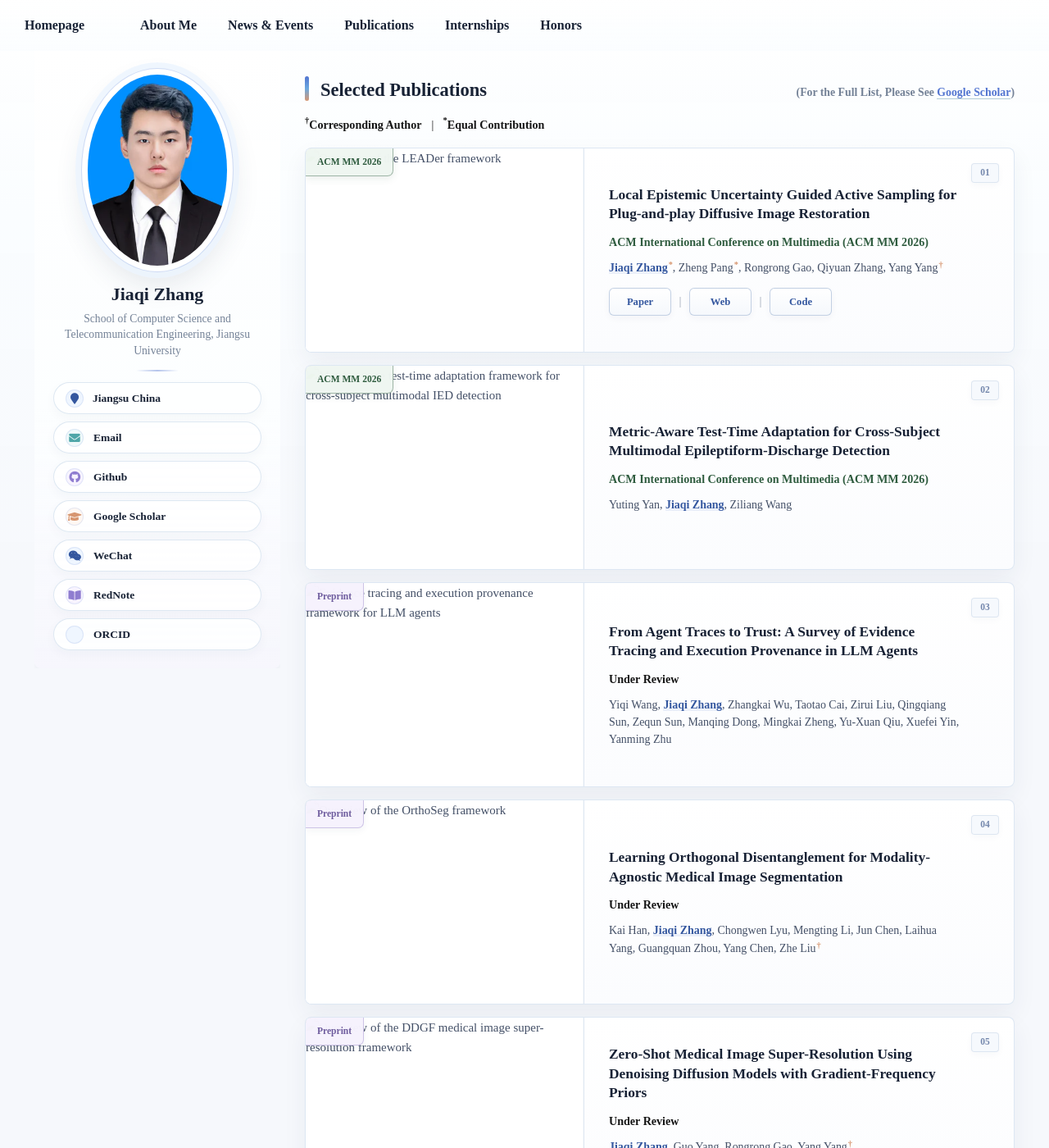
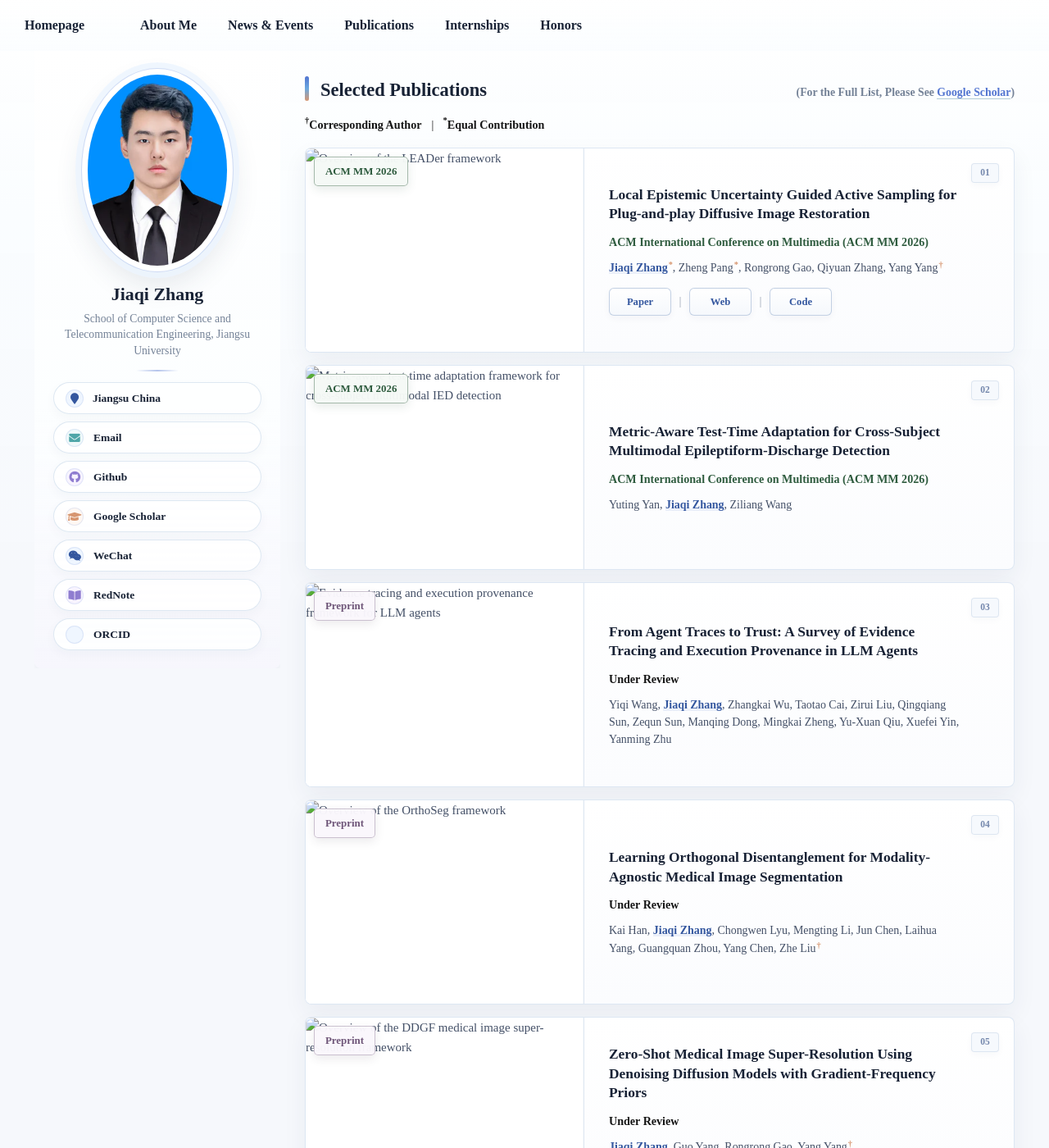
Before and after one commit to JiaqiZhang-Sengoku/JiaqiZhang-Sengoku.github.io, a Jekyll site: the page built from _pages/includes/pub.md, in a window 1280 px wide and 1400 px high. Shown: the whole window at 82% size. Built offline with Jekyll 4.4.1, drawn with Linux system fonts in a browser that asks for light colours; our own code applies the rules of GitHub Pages for plain Markdown files.

Commit message:
20260707

```diff
--- a/_includes/head.html
+++ b/_includes/head.html
@@ -11,8 +11,8 @@
 </script>
 
 <!-- For all browsers -->
-<link rel="preload" href="{{ '/assets/css/main.css?v=20260725-publication-venue-clean' | relative_url }}" as="style">
-<link rel="stylesheet" href="{{ '/assets/css/main.css?v=20260725-publication-venue-clean' | relative_url }}">
+<link rel="preload" href="{{ '/assets/css/main.css?v=20260725-publication-labels' | relative_url }}" as="style">
+<link rel="stylesheet" href="{{ '/assets/css/main.css?v=20260725-publication-labels' | relative_url }}">
 {% if site.author.avatar_thumbnail %}
 <link rel="preload" href="{{ site.author.avatar_thumbnail | relative_url }}" as="image" type="image/webp" fetchpriority="high">
 {% endif %}
--- a/assets/css/main.scss
+++ b/assets/css/main.scss
@@ -71,6 +71,8 @@
     --accent-plum-soft: rgba(154, 134, 214, 0.12);
     --accent-warm: #d79670;
     --accent-warm-soft: rgba(221, 161, 124, 0.14);
+    --accepted-green: #2e5b3e;
+    --first-author-orange: #e4572e;
     --max-page-width: 1520px;
     --content-width: 1160px;
     --page-side-padding: 42px;
@@ -1254,7 +1256,7 @@ body > #main > .sidebar.sticky {
 }
 
 .highlight-conference {
-    color: #c87636 !important;
+    color: var(--accepted-green) !important;
     font-weight: 800;
 }
 
@@ -1264,7 +1266,7 @@ body > #main > .sidebar.sticky {
 }
 
 .highlight-first-author {
-    color: #2f7d58 !important;
+    color: var(--first-author-orange) !important;
     font-weight: 800;
 }
 
@@ -1626,7 +1628,7 @@ body > #main > .sidebar.sticky {
 }
 
 .paper-venue--accepted {
-    color: #2e5b3e !important;
+    color: var(--accepted-green) !important;
     font-weight: 700;
 }
 
@@ -1767,26 +1769,27 @@ body > #main > .sidebar.sticky {
 
 .badge {
     position: absolute !important;
-    top: 0;
-    left: 0;
+    top: 10px;
+    left: 10px;
     z-index: 90;
     display: inline-flex !important;
     align-items: center;
     justify-content: center;
     width: auto;
-    height: 34px;
-    min-height: 34px;
+    height: 36px;
+    min-height: 36px;
     margin: 0 !important;
-    padding: 0 14px !important;
-    border: 0 !important;
-    border-right: 1px solid rgba(159, 143, 205, 0.48) !important;
-    border-bottom: 1px solid rgba(159, 143, 205, 0.48) !important;
-    border-radius: 0 0 7px 0 !important;
-    background: rgba(246, 242, 253, 0.98) !important;
-    color: #6f5d9e !important;
-    box-shadow: 0 3px 9px rgba(42, 57, 88, 0.055) !important;
-    font-size: 0.77rem !important;
-    font-weight: 700;
+    padding: 0 13px !important;
+    border: 1px solid rgba(110, 85, 120, 0.34) !important;
+    border-radius: 5px !important;
+    background: rgba(250, 247, 252, 0.97) !important;
+    color: #6e5578 !important;
+    box-shadow:
+        0 4px 12px rgba(58, 45, 68, 0.10),
+        inset 0 1px 0 rgba(255, 255, 255, 0.92) !important;
+    font-size: 0.86rem !important;
+    font-weight: 800;
+    letter-spacing: 0;
     line-height: 1.1 !important;
     white-space: nowrap;
     pointer-events: none;
@@ -1794,11 +1797,12 @@ body > #main > .sidebar.sticky {
 }
 
 .badge--accepted {
-    border-right-color: rgba(46, 91, 62, 0.42) !important;
-    border-bottom-color: rgba(46, 91, 62, 0.42) !important;
-    background: rgba(239, 246, 241, 0.98) !important;
-    color: #2e5b3e !important;
-    box-shadow: 0 3px 10px rgba(46, 91, 62, 0.10) !important;
+    border-color: rgba(46, 91, 62, 0.40) !important;
+    background: rgba(245, 249, 246, 0.97) !important;
+    color: var(--accepted-green) !important;
+    box-shadow:
+        0 4px 12px rgba(46, 91, 62, 0.12),
+        inset 0 1px 0 rgba(255, 255, 255, 0.94) !important;
 }
 
 .paper-box-image:hover .badge {
@@ -2492,10 +2496,12 @@ body > #main > .sidebar.sticky {
     }
 
     .badge {
-        top: 0;
-        left: 0;
-        height: 34px;
-        min-height: 34px;
+        top: 9px;
+        left: 9px;
+        height: 35px;
+        min-height: 35px;
+        padding: 0 12px !important;
+        font-size: 0.84rem !important;
     }
 
     .paper-box-image:hover img {
```
